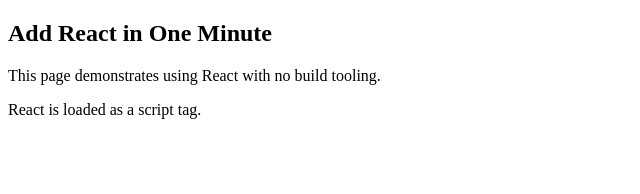
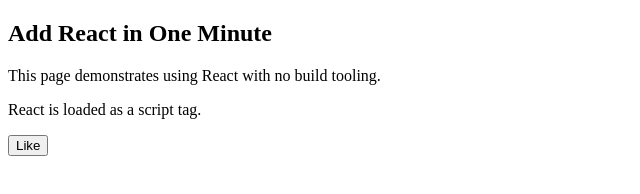
Before and after one commit to naveeng003/AddReactInWeb, a plain HTML site: page index.html in a window 1280 px wide. Shown: the whole page, without its empty margins (0-640 px from the left). Drawn offline with nearby package versions, Linux system fonts and the light colour scheme.

Commit message:
Updated LikeButton script src path

```diff
--- a/index.html
+++ b/index.html
@@ -19,7 +19,7 @@
     <script src="https://unpkg.com/react-dom@16/umd/react-dom.development.js" crossorigin></script>
 
     <!-- Load our React component. -->
-    <script src="like_button.js"></script>
+    <script src="LikeButton.js"></script>
 
   </body>
 </html>
```
